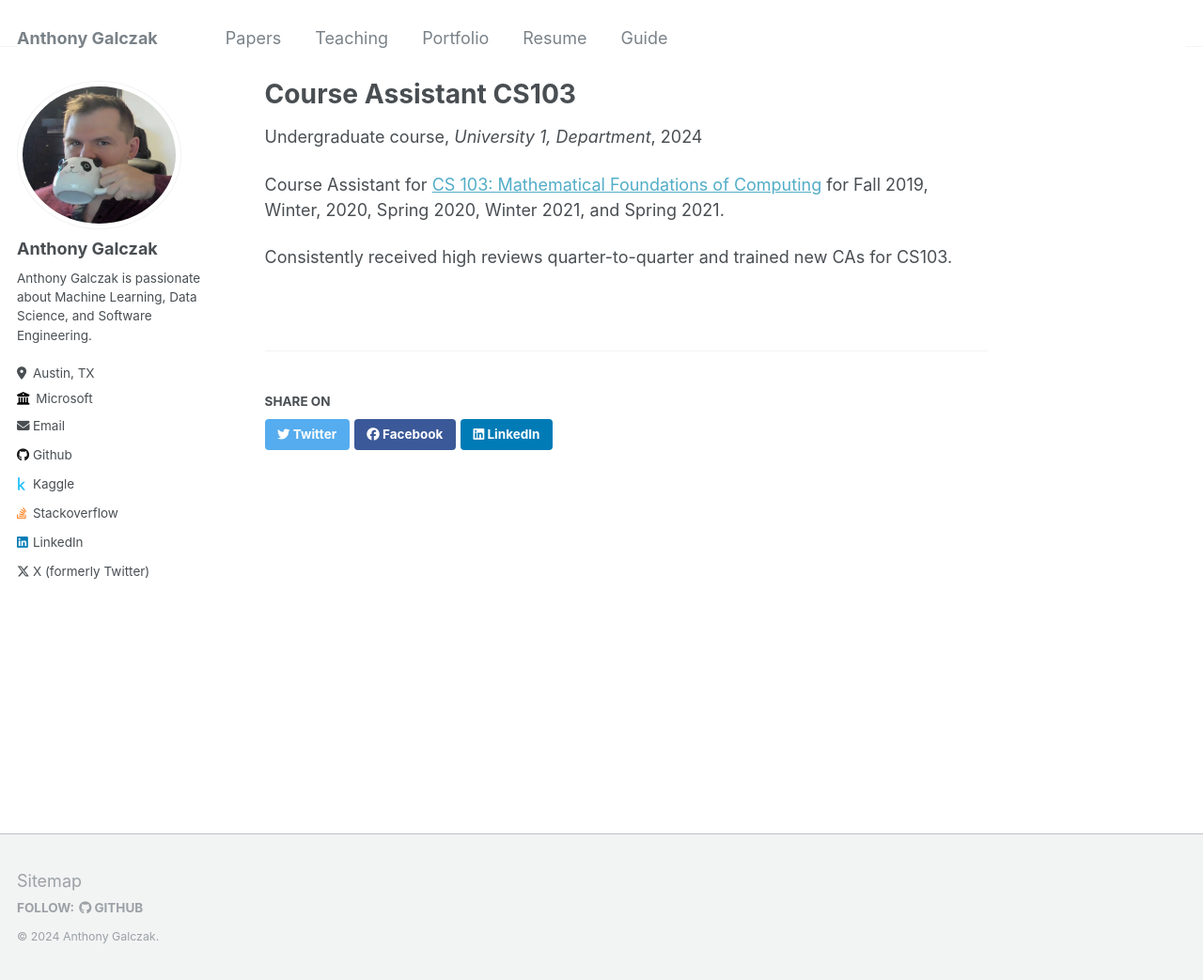
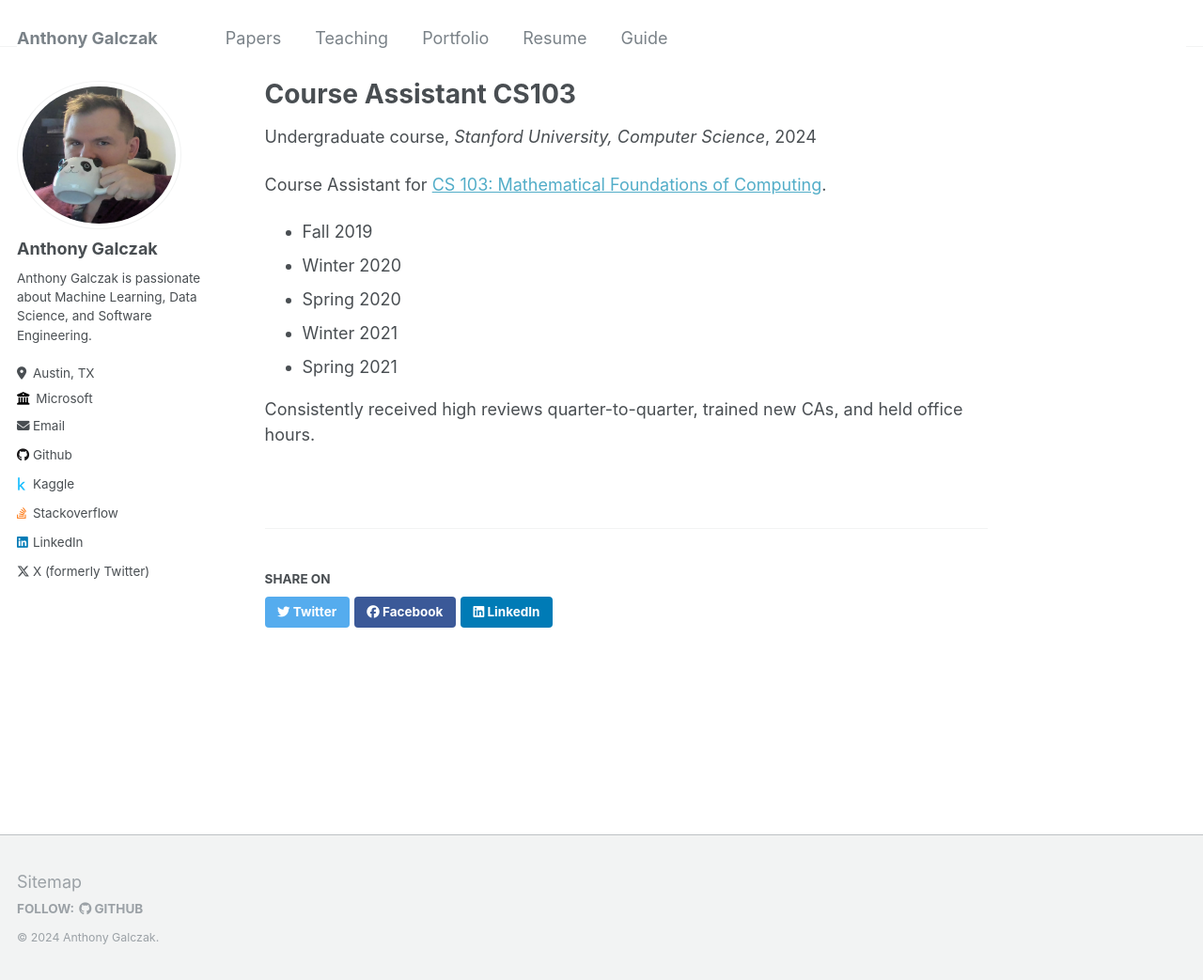
Before and after one commit to Chudbrochil/chudbrochil_academicpages.github.io, a Jekyll site: the page built from _teaching/2019-stanford-ca.md, in a window 1280 px wide and 1043 px high. Shown: the whole window at 94% size. Built offline with Jekyll 4.4.1, drawn with Linux system fonts in a browser that asks for light colours.

Commit message:
Fix formatting for CS103 experience.

```diff
--- a/_teaching/2019-stanford-ca.md
+++ b/_teaching/2019-stanford-ca.md
@@ -3,11 +3,18 @@ title: "Course Assistant CS103"
 collection: teaching
 type: "Undergraduate course"
 permalink: /teaching/2019-stanford-ca
-venue: "University 1, Department"
+venue: "Stanford University, Computer Science"
 date: 2019, 2020, 2021
 location: "Stanford, CA"
 ---
 
-Course Assistant for [CS 103: Mathematical Foundations of Computing](https://web.stanford.edu/class/cs103/) for Fall 2019, Winter, 2020, Spring 2020, Winter 2021, and Spring 2021.
+Course Assistant for [CS 103: Mathematical Foundations of Computing](https://web.stanford.edu/class/cs103/).
+<ul>
+  <li>Fall 2019</li>
+  <li>Winter 2020</li>
+  <li>Spring 2020</li>
+  <li>Winter 2021</li>
+  <li>Spring 2021</li>
+</ul>
 
-Consistently received high reviews quarter-to-quarter and trained new CAs for CS103.
+Consistently received high reviews quarter-to-quarter, trained new CAs, and held office hours.
```
